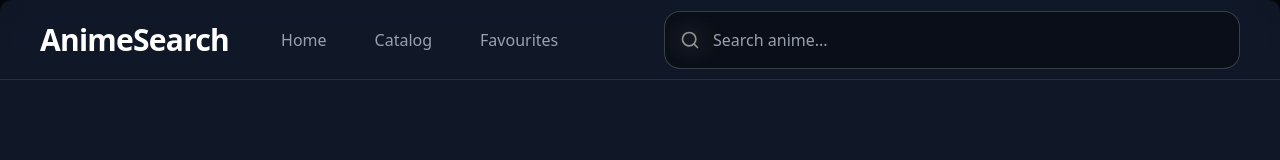
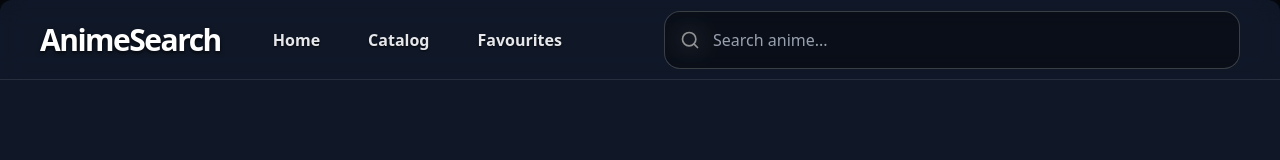
Before and after one commit to LaoSeng99/anime-search-app, a React (Vite) app: page /home in a window 1280 px wide. Shown: the top 160 px of the page. Built offline with nearby package versions, Linux system fonts and the light colour scheme; no server answers.

Commit message:
enhance: add drop shadow to label, more visibility in light-background

```diff
--- a/src/components/layout/header/Header.tsx
+++ b/src/components/layout/header/Header.tsx
@@ -37,27 +37,26 @@ const Header = () => {
         <div className="flex items-center gap-10">
           <a
             onClick={(e) => handleNavigate(e, '/')}
-            className="text-3xl font-bold tracking-tight cursor-pointer font-heading">
+            className="text-3xl font-extrabold tracking-tighter cursor-pointer font-heading drop-shadow-[0_2px_2px_rgba(0,0,0,0.8)] text-white antialiased">
             AnimeSearch
           </a>
 
           <ul className="flex items-center gap-6">
-            {' '}
-            {navItems.map((item) => {
-              return (
+            {navItems.map((item) => (
               <li key={item.name}>
                 <a
                   onClick={(e) => handleNavigate(e, item.href)}
-                    href={item.href} // for "right click open in new tab, block default behavior in handleNavigate"
+                  href={item.href}
                   className={`
-                           px-3 py-2 text-md font-medium transition-all duration-200
-                         text-gray-400 hover:text-white
+            px-3 py-2 text-md font-semibold transition-all duration-200
+            text-gray-200 hover:text-white
+            drop-shadow-[0_1.2px_1.2px_rgba(0,0,0,0.8)]
+            hover:drop-shadow-[0_0_8px_rgba(255,255,255,0.3)]
           `}>
                   {item.name}
                 </a>
               </li>
-              );
-            })}
+            ))}
           </ul>
         </div>
 
```
Lines whose indentation alone changed are shown as unchanged.
